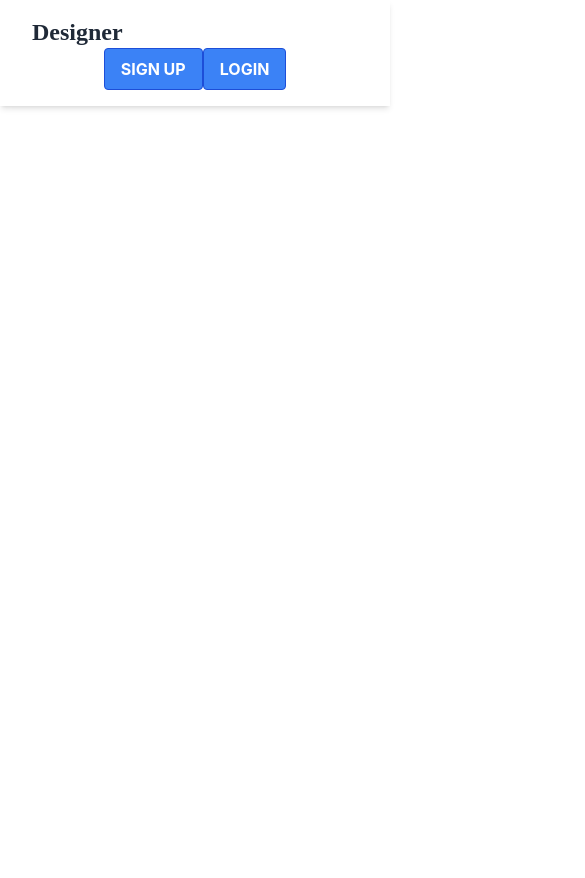
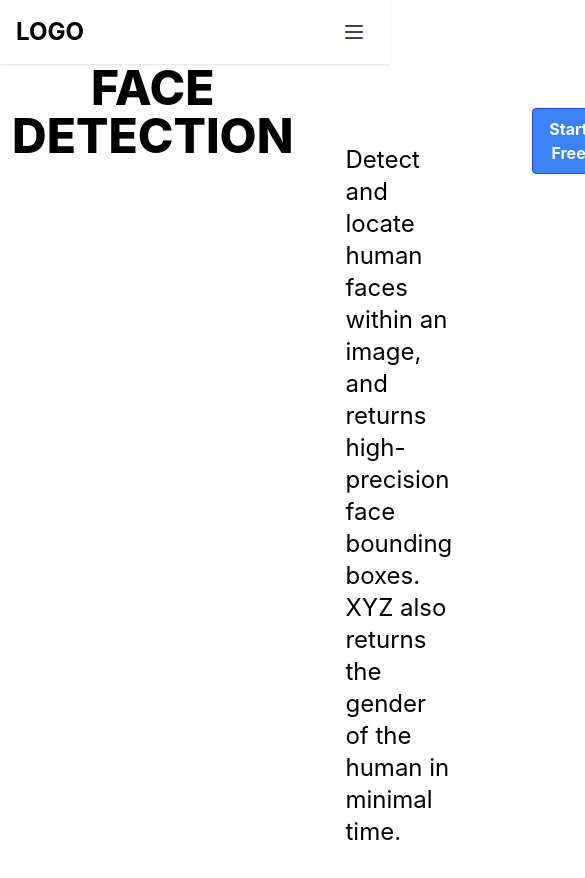
Before and after one commit to Karna2701/Hack-Infinity_Clash-Of-Codes, a React (Create React App) app in the folder hack-inifinity/: page / in a window 390 px wide. Shown: the top 878 px of the page, 585 px wide, since content can reach past the window. Before the commit the page ends 844 px from the top, so only its background shows below. Built offline with nearby package versions, Linux system fonts and the light colour scheme.

Commit message:
message text

```diff
--- a/hack-inifinity/package.json
+++ b/hack-inifinity/package.json
@@ -8,6 +8,7 @@
     "@testing-library/user-event": "^13.5.0",
     "react": "^18.2.0",
     "react-dom": "^18.2.0",
+    "react-router-dom": "^6.8.2",
     "react-scripts": "5.0.1",
     "web-vitals": "^2.1.4"
   },
--- a/hack-inifinity/src/App.js
+++ b/hack-inifinity/src/App.js
@@ -1,11 +1,15 @@
 
 import './App.css';
-import Navbar from './components/Navbar'
+import Navbar from "./components/navbar";
+import Header from './components/header';
+
+
 
 function App() {
   return (
     <div className="App">
-      <Navbar/>
+      <Navbar />
+      <Header/>
 
     </div>
   );
--- a/hack-inifinity/src/components/Navbar.js
+++ b/hack-inifinity/src/components/Navbar.js
@@ -1,48 +1,78 @@
-import React, { useState } from 'react'
+import { useState } from "react";
 
+export default function NavBar() {
+    const [navbar, setNavbar] = useState(false);
 
-const Navbar = () => {
-    let Links = [
-        { name: "BENEFITS", link: "/" },
-        { name: "How it Works", link: "/" },
-
-
-    ];
-    let [open, setOpen] = useState(false);
     return (
-        <div className='shadow-md w-full fixed top-0 left-0 bg-black'>
-            <div className='md:flex items-center justify-between bg-white py-4 md:px-10 px-7'>
-                <div className='font-bold text-2xl cursor-pointer flex items-center font-[Poppins]
-      text-gray-800'>
-                    <span className='text-3xl text-indigo-600 mr-1 pt-2'>
-                        <ion-icon name="logo-ionic"></ion-icon>
-                    </span>
-                    Designer
+        <nav className="w-full bg-white shadow">
+            <div className="justify-between px-4 mx-auto lg:max-w-7xl md:items-center md:flex md:px-8">
+                <div>
+                    <div className="flex items-center justify-between py-3 md:py-5 md:block">
+                        <a href="javascript:void(0)">
+                            <h2 className="text-2xl font-bold">LOGO</h2>
+                        </a>
+                        <div className="md:hidden">
+                            <button
+                                className="p-2 text-gray-700 rounded-md outline-none focus:border-gray-400 focus:border"
+                                onClick={() => setNavbar(!navbar)}
+                            >
+                                {navbar ? (
+                                    <svg
+                                        xmlns="http://www.w3.org/2000/svg"
+                                        className="w-6 h-6"
+                                        viewBox="0 0 20 20"
+                                        fill="currentColor"
+                                    >
+                                        <path
+                                            fillRule="evenodd"
+                                            d="M4.293 4.293a1 1 0 011.414 0L10 8.586l4.293-4.293a1 1 0 111.414 1.414L11.414 10l4.293 4.293a1 1 0 01-1.414 1.414L10 11.414l-4.293 4.293a1 1 0 01-1.414-1.414L8.586 10 4.293 5.707a1 1 0 010-1.414z"
+                                            clipRule="evenodd"
+                                        />
+                                    </svg>
+                                ) : (
+                                    <svg
+                                        xmlns="http://www.w3.org/2000/svg"
+                                        className="w-6 h-6"
+                                        fill="none"
+                                        viewBox="0 0 24 24"
+                                        stroke="currentColor"
+                                        strokeWidth={2}
+                                    >
+                                        <path
+                                            strokeLinecap="round"
+                                            strokeLinejoin="round"
+                                            d="M4 6h16M4 12h16M4 18h16"
+                                        />
+                                    </svg>
+                                )}
+                            </button>
+                        </div>
+                    </div>
                 </div>
-
-                <div onClick={() => setOpen(!open)} className='text-3xl absolute right-8 top-6 cursor-pointer md:hidden'>
-                    <ion-icon name={open ? 'close' : 'menu'}></ion-icon>
-                </div>
-
-                <ul className={`md:flex md:items-center md:pb-0 pb-12 absolute md:static bg-white md:z-auto z-[-1] left-0 w-full md:w-auto md:pl-0 pl-9 transition-all duration-500 ease-in ${open ? 'top-20 ' : 'top-[-490px]'}`}>
-                    {
-                        Links.map((link) => (
-                            <li key={link.name} className='md:ml-8 text-xl md:my-0 my-7'>
-                                <a href={link.link} className='text-gray-800 hover:text-gray-400 duration-500'>{link.name}</a>
+                <div>
+                    <div
+                        className={`flex-1 justify-self-center pb-3 mt-8 md:block md:pb-0 md:mt-0 ${
+                            navbar ? "block" : "hidden"
+                        }`}
+                    >
+                        <ul className="items-center justify-center space-y-8 md:flex md:space-x-6 md:space-y-0">
+                            <li className="text-gray-600 hover:text-blue-600">
+                                <a href="javascript:void(0)">BENEFITS</a>
                             </li>
-                        ))
-                    }
-
-                </ul>
-                <button class="bg-blue-500 hover:bg-blue-700 text-white font-bold py-2 px-4 border border-blue-700 rounded">
+                            <li className="text-gray-600 hover:text-blue-600">
+                                <a href="javascript:void(0)">How it Works</a>
+                            </li>
+                            <button class="bg-blue-500 hover:bg-blue-700 text-white font-bold py-2 px-4 border border-blue-700 rounded">
   SIGN UP
 </button>
-                <button class="bg-blue-500 hover:bg-blue-700 text-white font-bold py-2 px-4 border border-blue-700 rounded">
+                            <button class="bg-blue-500 hover:bg-blue-700 text-white font-bold py-2 px-4 border border-blue-700 rounded">
   LOGIN
 </button>
+
+                        </ul>
+                    </div>
+                </div>
             </div>
-        </div>
-    )
+        </nav>
+    );
 }
-
-export default Navbar
--- /dev/null
+++ b/hack-inifinity/src/components/header.js
@@ -0,0 +1,28 @@
+import React from 'react'
+
+const header = () => {
+  return (
+    <div className='flex justify-between'>
+      <h1 className='text-black font-extrabold text-5xl mx-3'>
+        FACE DETECTION
+      </h1>
+      <h3 className='text-left mx-10 my-20 text-2xl'>
+        Detect and locate human faces within an image,<br></br> and returns
+        high-precision face bounding boxes.
+        <br /> XYZ also returns the gender of the human in minimal time.
+      </h3>
+      <div>
+        <button class='bg-blue-500 hover:bg-blue-700 text-white font-bold py-2 px-4 border border-blue-700 rounded my-11 mx-10'>
+          Start Free
+        </button>
+      </div>
+      <img
+        className=''
+        src='https://media.istockphoto.com/id/1166057711/vector/biometric-person-identification-facial-recognition-concept-futuristic-low-polygonal-human.jpg?s=612x612&w=0&k=20&c=bEePF402x94i0sHzgQ9kc8TSGb3jSs4DbeqIusyiIPM='
+        alt='.'
+      />
+    </div>
+  )
+}
+
+export default header
```
Also changed, not shown: 1 other file (tests, documents, lock files or other folders).
